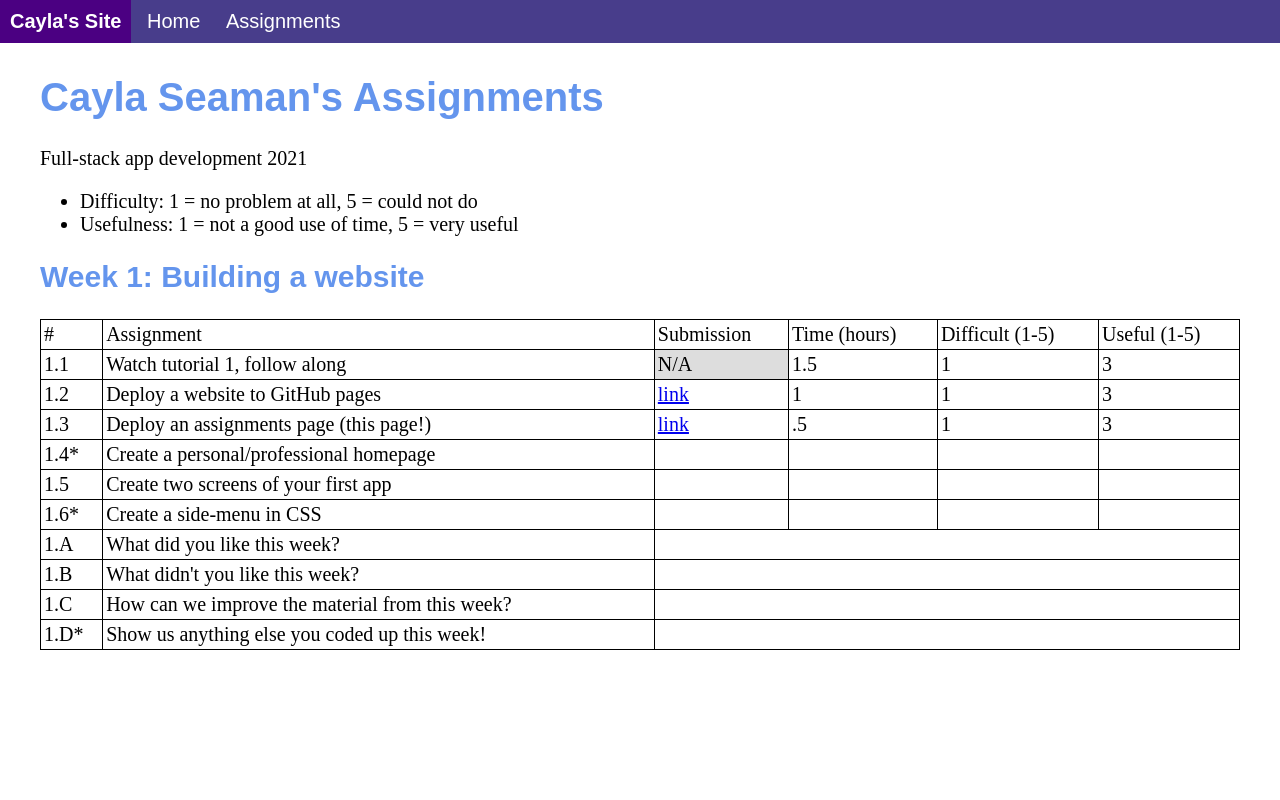
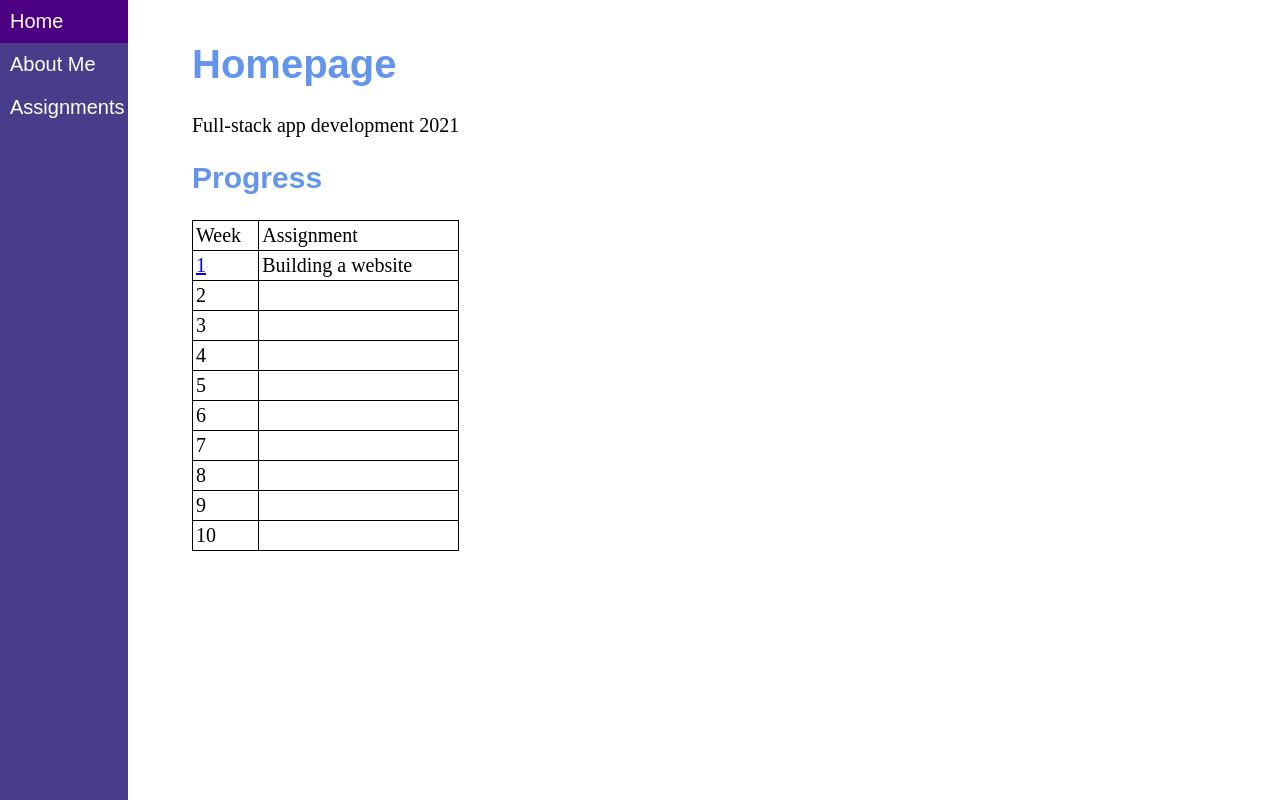
Before and after one commit to caylaseaman/FSAD-Bootcamp, a plain HTML site: page index.html in a window 1280 px wide. Drawn offline with Linux system fonts and the light colour scheme.

Commit message:
side menu

```diff
--- a/index.html
+++ b/index.html
@@ -1,192 +1,79 @@
 <!DOCTYPE html>
 <html><head>
-        <style type="text/css">
-            h1,h2 {
-                color: cornflowerblue;
-                font-family: sans-serif;
-            }
-
-            body {
-                font-size: 20px;
-                /* background-color:aliceblue; */
-                margin:0px;
-            }
-
-            table {
-                width: 100%;
-                border-collapse: collapse;
-            }
-
-            td{
-                border: 1px solid black;
-                padding: 3px;
-            }
-
-            td.empty {
-                background-color: #ddd;
-            }
-
-            .container {
-                margin: 0 auto;
-                padding: 5px;
-                max-width: 1200px;
-            }
-
-            #menu {
-                position: relative;
-                display: block;
-                width: 100%;
-                background-color: darkslateblue;
-                font-family: sans-serif;
-                color: white;
-            }
-            .page-name {
-                font-weight: bold;
-            }
-            .menu-item {
-                position: relative;
-                padding: 0.5em;
-                display: inline-block;
-            }
-            .menu-item a {
-                text-decoration: none;
-                color: white;
-            }
-            .menu-item:hover {
-                background-color: indigo;
-                cursor: pointer;
-            }
-            .menu-item .dropdown {
-                display: none;
-            }
-            .menu-item:hover .dropdown {
-                display: block;
-                position: absolute;
-                top: 2em;
-                left: 0px;
-                /* height: 200px; */
-                min-width: 150px;
-                background-color: darkslateblue;
-            }
-            .dropdown-item {
-                position: relative;
-                padding: 0.5em;
-                display: block;
-            }
-            .dropdown-item:hover {
-                background-color: indigo;
-            }
-        </style>
+    <link rel="stylesheet" href="style.css">
     </head>
     <body>
         <div id="menu">
-            <div class="menu-item page-name">Cayla's Site</div>
+            <!-- <div class="menu-item page-name">Cayla's Site</div> -->
             <div class="menu-item"><a href="#">Home</a></div>
+            <div class="menu-item"><a href="about.html">About Me</a></div>
             <div class="menu-item">
                 <a href="#">Assignments</a>
                 <div class="dropdown">
-                    <div class="dropdown-item">Hello!</div>
+                    <div class="dropdown-item"><a href="assignments.html">Week 1</a></div>
                 </div>
             </div>
         </div>
         <div class="container">
 
 
-        <h1>Cayla Seaman's Assignments</h1>
+        <h1>Homepage</h1>
         <p>Full-stack app development 2021</p>
-        <ul>
-            <li>Difficulty: 1 = no problem at all, 5 = could not do</li>
-            <li>Usefulness: 1 = not a good use of time, 5 = very useful</li>
-        </ul>
-        <h2>Week 1: Building a website</h2>
+
+        <h2>Progress</h2>
         <table>
             <thead>
                 <tr>
-                    <td>#</td>
+                    <td>Week</td>
                     <td>Assignment</td>
-                    <td>Submission</td>
-                    <td>Time (hours)</td>
-                    <td>Difficult (1-5)</td>
-                    <td>Useful (1-5)</td>
+
                 </tr>
             </thead>
             <tbody>
                 <tr>
-                    <td>1.1</td>
-                    <td>Watch tutorial 1, follow along</td>
-                    <td class="empty">N/A</td>
-                    <td>1.5</td>
-                    <td>1</td>
-                    <td>3</td>
+                    <td><a href="assignments.html">1</a></td>
+                    <td>Building a website</td>
                 </tr>
                 <tr>
-                    <td>1.2</td>
-                    <td>Deploy a website to GitHub pages</td>
-                    <td><a href="https://caylaseaman.github.io/first-demo/">link</a></td>
-                    <td>1</td>
-                    <td>1</td>
-                    <td>3</td>
-                </tr>
-                <tr>
-                    <td>1.3</td>
-                    <td>Deploy an assignments page (this page!) </td>
-                    <td><a href="https://caylaseaman.github.io/FSAD-Bootcamp/">link</a></td>
-                    <td>.5</td>
-                    <td>1</td>
-                    <td>3</td>
-                </tr>
-                <tr>
-                    <td>1.4*</td>
-                    <td>Create a personal/professional homepage</td>
-                    <td></td>
-                    <td></td>
-                    <td></td>
+                    <td>2</td>
                     <td></td>
                 </tr>
                 <tr>
-                    <td>1.5</td>
-                    <td>Create two screens of your first app</td>
-                    <td><a href=""></a></td>
-                    <td></td>
-                    <td></td>
+                    <td>3</td>
                     <td></td>
                 </tr>
                 <tr>
-                    <td>1.6*</td>
-                    <td>Create a side-menu in CSS</td>
-                    <td></td>
-                    <td></td>
-                    <td></td>
+                    <td>4</td>
                     <td></td>
                 </tr>
-                <!-- <tr>
-                    <td>1.7*</td>
-                    <td>Create a periodic table of the elements using HTML & CSS</td>
+                <tr>
+                    <td>5</td>
                     <td></td>
-                    <td></td>
-                    <td></td>
-                    <td></td>
-                </tr> -->
-                <tr>
-                    <td>1.A</td>
-                    <td>What did you like this week?</td>
-                    <td colspan="4"></td>
                 </tr>
                 <tr>
-                    <td>1.B</td>
-                    <td>What didn't you like this week?</td>
-                    <td colspan="4"></td>
+                    <td>6</td>
+                    <td></td>
                 </tr>
                 <tr>
-                    <td>1.C</td>
-                    <td>How can we improve the material from this week?</td>
-                    <td colspan="4"></td>
+                    <td>7</td>
+                    <td></td>
                 </tr>
                 <tr>
-                    <td>1.D*</td>
-                    <td>Show us anything else you coded up this week!</td>
-                    <td colspan="4"></td>
+                    <td>8</td>
+                    <td></td>
                 </tr>
+                <tr>
+                    <td>9</td>
+                    <td></td>
+                </tr>
+                <tr>
+                    <td>10</td>
+                    <td></td>
+                </tr>
+
+
+
+
             </tbody>
         </table>
     </div>
--- /dev/null
+++ b/style.css
@@ -0,0 +1,81 @@
+h1,h2 {
+  color: cornflowerblue;
+  font-family: sans-serif;
+}
+
+body {
+  font-size: 20px;
+  /* background-color:aliceblue; */
+  margin:0px;
+}
+
+table {
+  width: 100%;
+  border-collapse: collapse;
+}
+
+td{
+  border: 1px solid black;
+  padding: 3px;
+}
+
+td.empty {
+  background-color: #ddd;
+}
+
+.container {
+  margin: 0 auto;
+  margin-left: 10%;
+  padding: 15px;
+  padding-left: 5%;
+  max-width: 1200px;
+  display: inline-block;
+
+}
+
+#menu {
+  position: fixed;
+  display: inline-block;
+  top:0;
+  width: 10%;
+  height: 100%;
+  background-color: darkslateblue;
+  font-family: sans-serif;
+  color: white;
+}
+.page-name {
+  font-weight: bold;
+}
+.menu-item {
+  /* position: relative; */
+  padding: 0.5em;
+  /* display: inline-block; */
+}
+.menu-item a {
+  text-decoration: none;
+  color: white;
+}
+.menu-item:hover {
+  background-color: indigo;
+  cursor: pointer;
+}
+.menu-item .dropdown {
+  display: none;
+}
+.menu-item:hover .dropdown {
+  display: block;
+  position: absolute;
+  /* top: 10em; */
+  left: 100%;
+  /* height: 200px; */
+  min-width: 150px;
+  background-color: darkslateblue;
+}
+.dropdown-item {
+  position: relative;
+  padding: 0.5em;
+  display: block;
+}
+.dropdown-item:hover {
+  background-color: indigo;
+}
```
Also changed, not shown: about.html (added, +33 -0 lines), assignments.html (added, +121 -0 lines), 1 other file.
